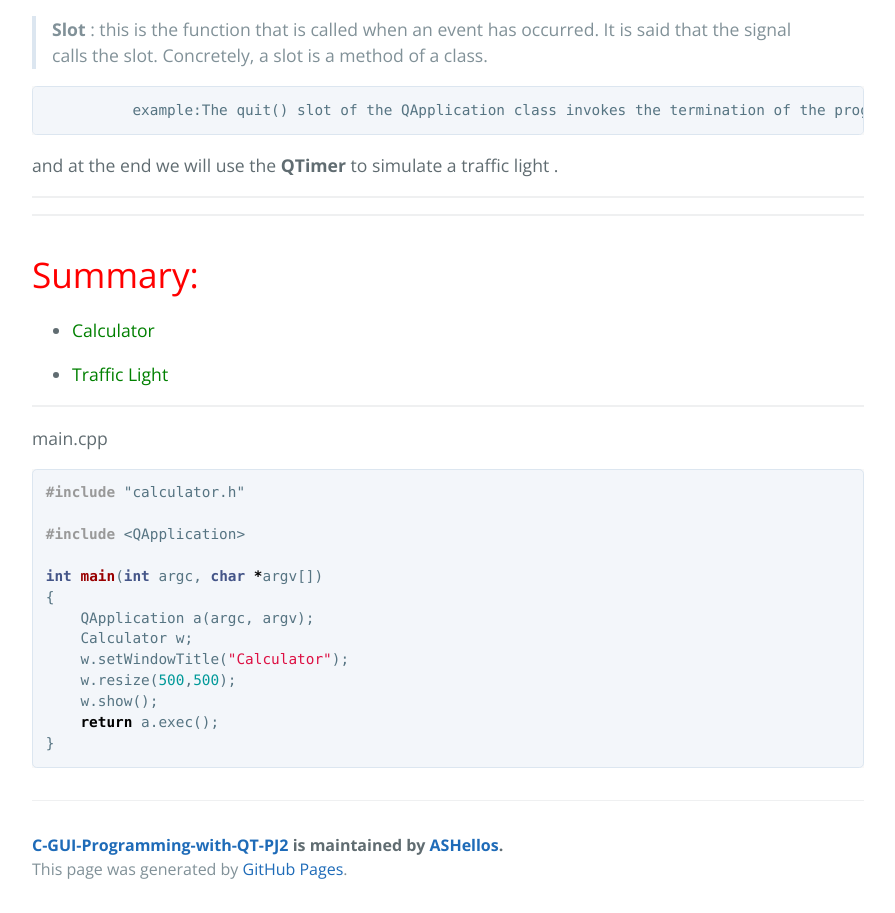
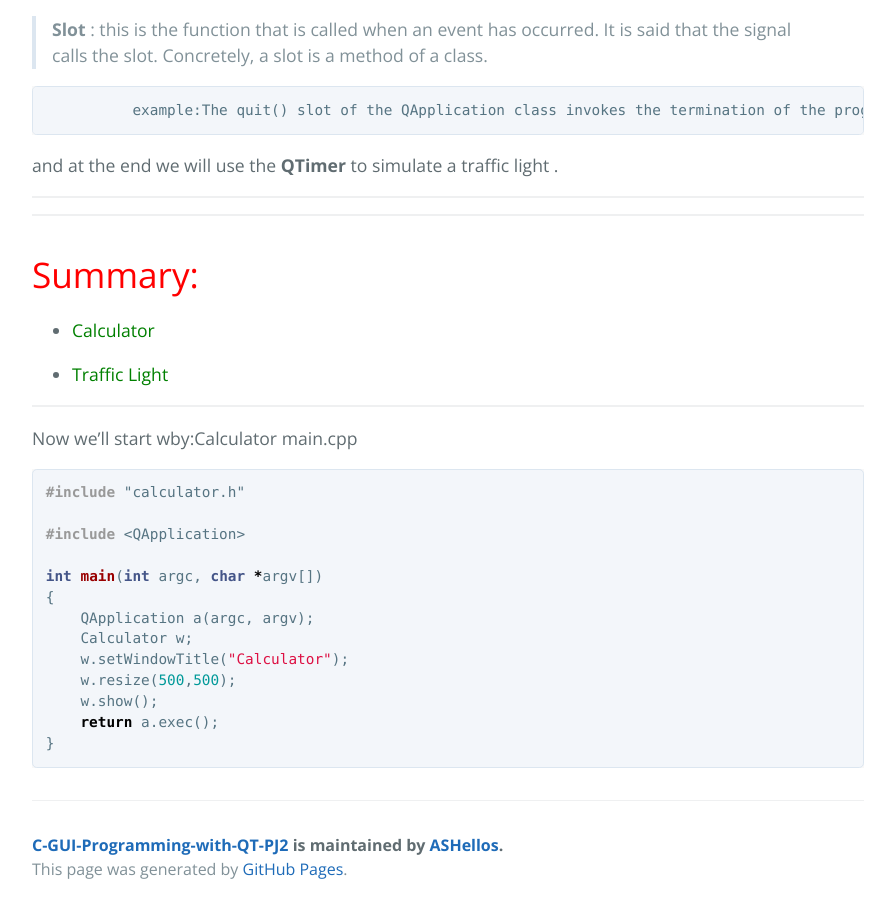
Before and after one commit to ASHellos/C-GUI-Programming-with-QT-PJ2, a Jekyll site: the page built from another-page.md, in a window 1280 px wide. Shown: the part 1034-1947 px from the top of the page, without its empty margins (192-1087 px from the left). Built offline with Jekyll 4.4.1, drawn with Linux system fonts in a browser that asks for light colours; our own code applies the rules of GitHub Pages for plain Markdown files.

Commit message:
Update another-page.md

````diff
--- a/another-page.md
+++ b/another-page.md
@@ -27,6 +27,7 @@ and at the end we will use the **QTimer** to simulate a traffic light .
  * <span style="color:green"> Traffic Light</span>
 
 * * *
+Now we'll start wby:Calculator
 main.cpp
 ```cpp
 #include "calculator.h"
````
